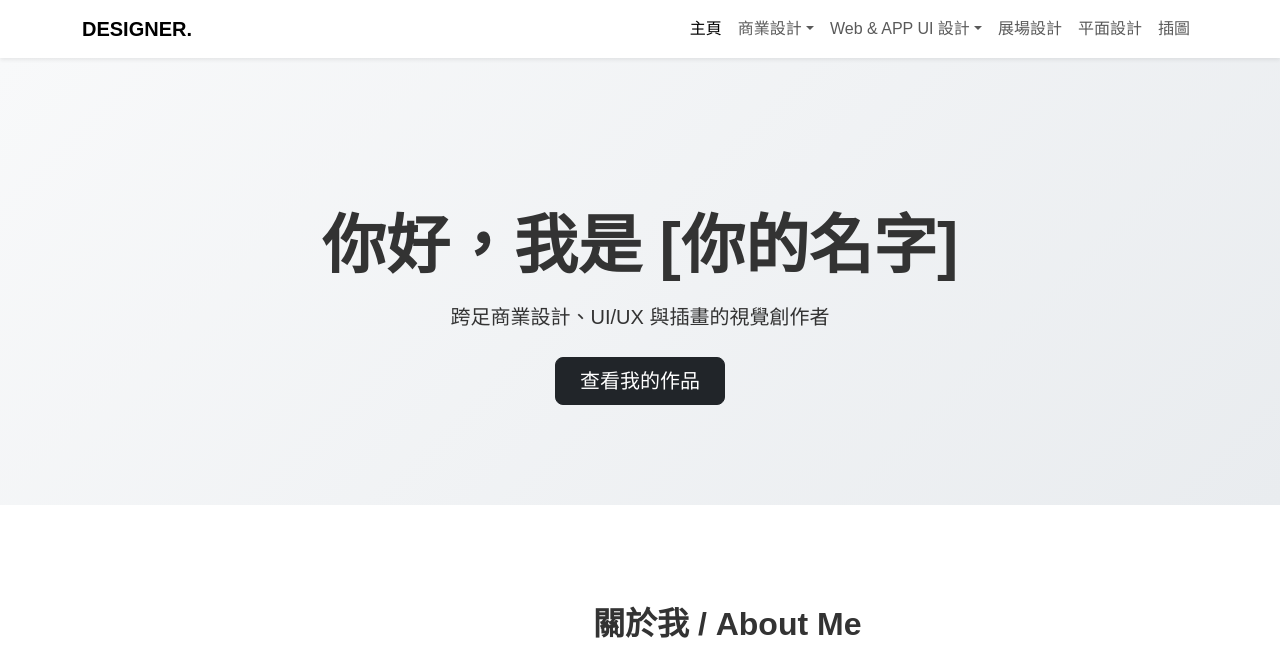
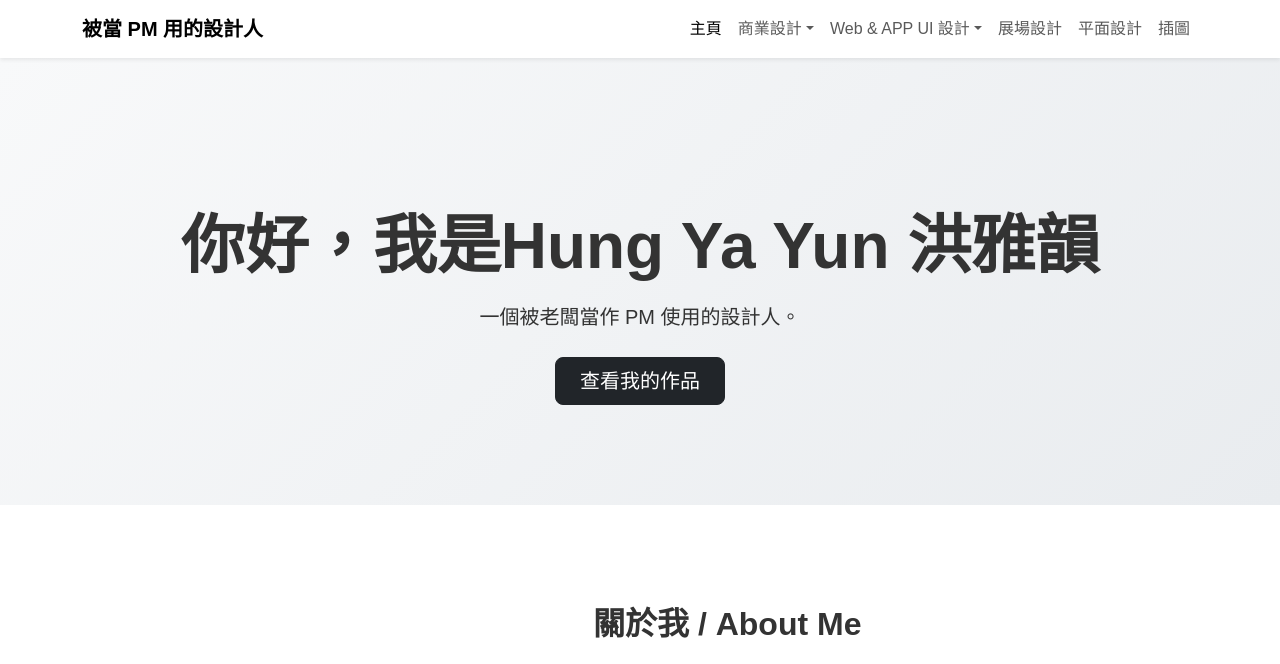
Before and after one commit to hungyayun/hungyayun.github.io, a plain HTML site: page index.html in a window 1280 px wide. Shown: the top 664 px of the page. Drawn offline with nearby package versions, Linux system fonts and the light colour scheme.

Commit message:
Add files via upload

```diff
--- a/index.html
+++ b/index.html
@@ -3,7 +3,7 @@
 <head>
     <meta charset="UTF-8">
     <meta name="viewport" content="width=device-width, initial-scale=1.0">
-    <title>個人作品集 | Your Name Portfolio</title>
+    <title>洪雅韻個人作品集 | Hung Ya YunPortfolio</title>
 
     <link href="https://cdn.jsdelivr.net/npm/bootstrap@5.3.0/dist/css/bootstrap.min.css" rel="stylesheet">
     <link href="https://unpkg.com/aos@2.3.1/dist/aos.css" rel="stylesheet">
@@ -15,7 +15,7 @@
 
     <nav class="navbar navbar-expand-lg navbar-light sticky-top shadow-sm">
         <div class="container">
-            <a class="navbar-brand fw-bold" href="index.html">DESIGNER.</a>
+            <a class="navbar-brand fw-bold" href="index.html">被當 PM 用的設計人</a>
             <button class="navbar-toggler" type="button" data-bs-toggle="collapse" data-bs-target="#navbarNav">
                 <span class="navbar-toggler-icon"></span>
             </button>
@@ -59,8 +59,8 @@
 
     <header class="hero-section">
         <div class="container text-center" data-aos="fade-up">
-            <h1 class="display-3 fw-bold mb-3">你好，我是 [你的名字]</h1>
-            <p class="lead mb-4">跨足商業設計、UI/UX 與插畫的視覺創作者</p>
+            <h1 class="display-3 fw-bold mb-3">你好，我是Hung Ya Yun 洪雅韻</h1>
+            <p class="lead mb-4">一個被老闆當作 PM 使用的設計人。</p>
             <a href="#portfolio-entrance" class="btn btn-dark btn-lg px-4">查看我的作品</a>
         </div>
     </header>
```
